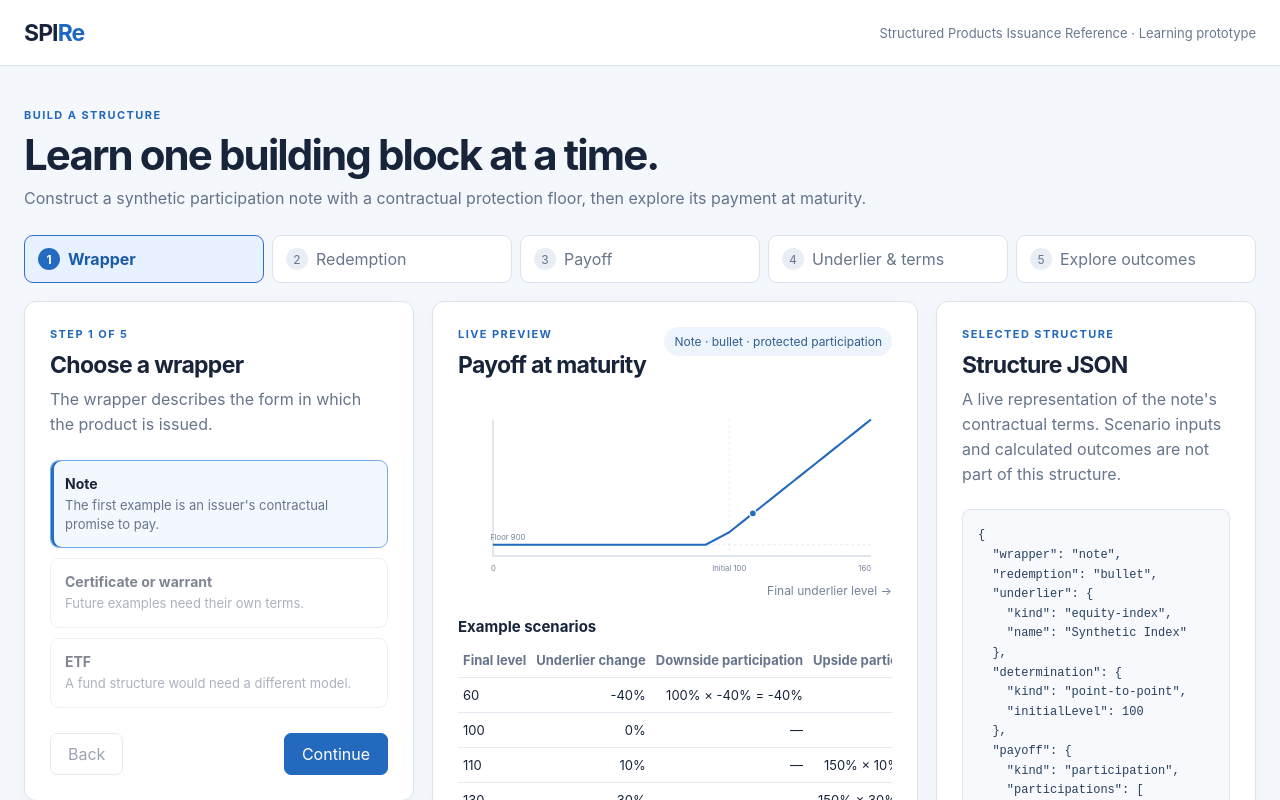
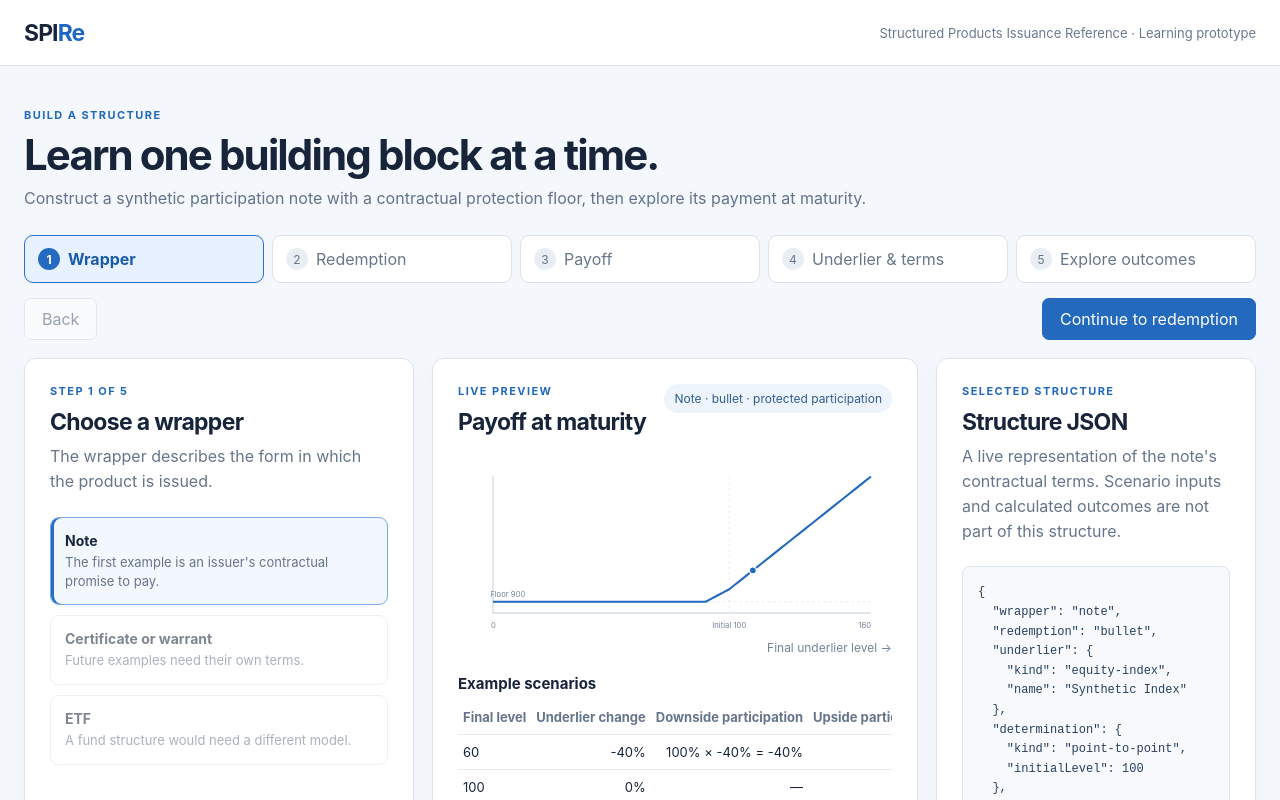
Before and after one commit to sthotakura/spire, a Vue app: page / in a window 1280 px wide. Shown: the top 800 px of the page. Built offline with nearby package versions, Linux system fonts and the light colour scheme.

Commit message:
Stabilize wizard navigation

```diff
--- a/src/App.vue
+++ b/src/App.vue
@@ -6,6 +6,7 @@ const step = ref(0)
 const activeHint = ref<string | null>(null)
 const toggleHint = (hint: string) => { activeHint.value = activeHint.value === hint ? null : hint }
 const steps = ['Wrapper', 'Redemption', 'Payoff', 'Underlier & terms', 'Explore outcomes']
+const nextStepLabels = ['Continue to redemption', 'Continue to payoff', 'Continue to terms', 'Explore outcomes']
 const wrapperOptions = [
   { id: 'note', label: 'Note', description: "The first example is an issuer's contractual promise to pay.", available: true },
   { id: 'certificate-or-warrant', label: 'Certificate or warrant', description: 'Future examples need their own terms.', available: false },
@@ -100,7 +101,7 @@ const scenarios = computed(() => {
       ])) as Record<ParticipationDirection, string | null>,
       unflooredPayment,
       payment,
-      floorApplied: payment > unflooredPayment,
+      floorApplied: principal.value * note.value.payoff.principalProtection > unflooredPayment,
     }
   })
 })
@@ -146,6 +147,12 @@ const chart = computed(() => {
         </button>
       </nav>
 
+      <div class="wizard-actions" aria-label="Builder navigation">
+        <button type="button" class="secondary" :disabled="step === 0" @click="step--">Back</button>
+        <button v-if="step < 4" type="button" class="primary" :disabled="step === 3 && errors.length > 0" @click="step++">{{ nextStepLabels[step] }}</button>
+        <span v-else class="complete-step" aria-live="polite">Outcome exploration</span>
+      </div>
+
       <div class="workspace">
         <section class="panel controls" aria-label="Product builder">
           <template v-if="step === 0">
@@ -190,8 +197,6 @@ const chart = computed(() => {
             <p v-if="finalError" class="errors" role="alert">{{ finalError }}</p>
             <div v-if="payment !== null" class="selected-result" aria-live="polite"><span>Contractual maturity payment</span><strong>{{ formatAmount(payment) }} units</strong><small>Underlier return {{ formatPercent(underlierReturn!) }}</small></div>
           </template>
-
-          <div class="actions"><button type="button" class="secondary" :disabled="step === 0" @click="step--">Back</button><button type="button" class="primary" :disabled="step === 4 || (step === 3 && errors.length > 0)" @click="step++">Continue</button></div>
         </section>
 
         <section class="panel preview" aria-label="Payoff preview">
```
Also changed, not shown: src/style.css.
